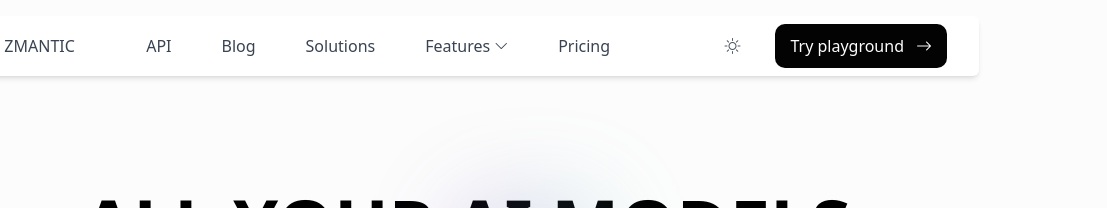
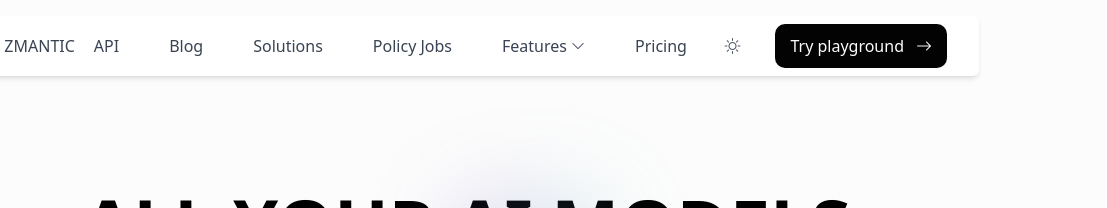
Before and after one commit to chaollapark/zmanticweb, a website: page index.html in a window 1280 px wide. Shown: the top 208 px of the page, 173-1280 px from the left. Drawn offline with nearby package versions, Linux system fonts and the light colour scheme; a web font is replaced by a local one.

Commit message:
job integration

```diff
--- a/index.html
+++ b/index.html
@@ -79,6 +79,7 @@
                     <a class="header-links" href="#"> API </a>
                     <a class="header-links" href="#"> Blog </a>
                     <a class="header-links" href="#"> Solutions </a>
+                    <a class="header-links" href="https://www.eujobs.co"> Policy Jobs </a>
 
                     <div class="tw-relative tw-flex tw-flex-col tw-place-items-center">
                         <div id="nav-dropdown-toggle-0" class="max-lg:tw-max-w-fit tw-flex header-links tw-gap-1  tw-place-items-center">
```
